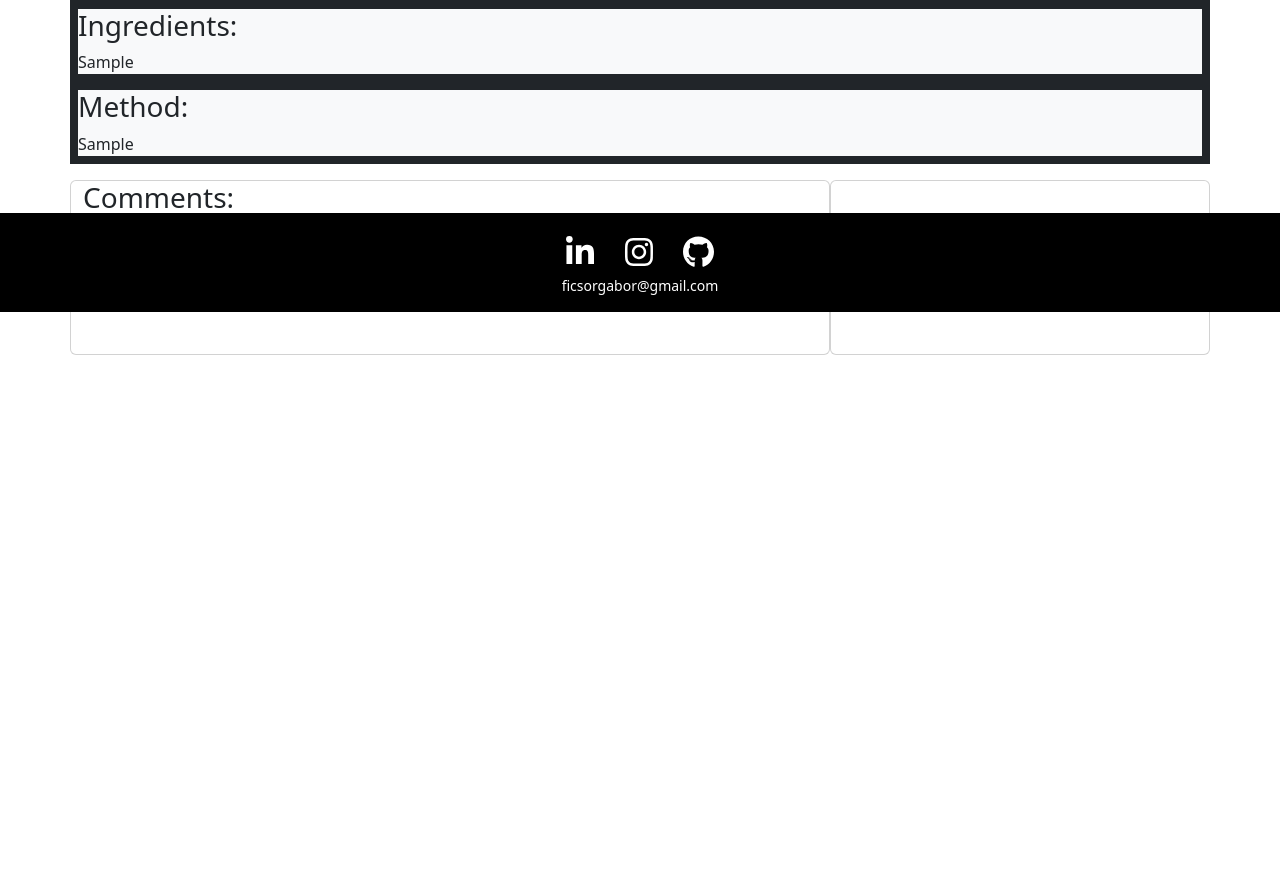
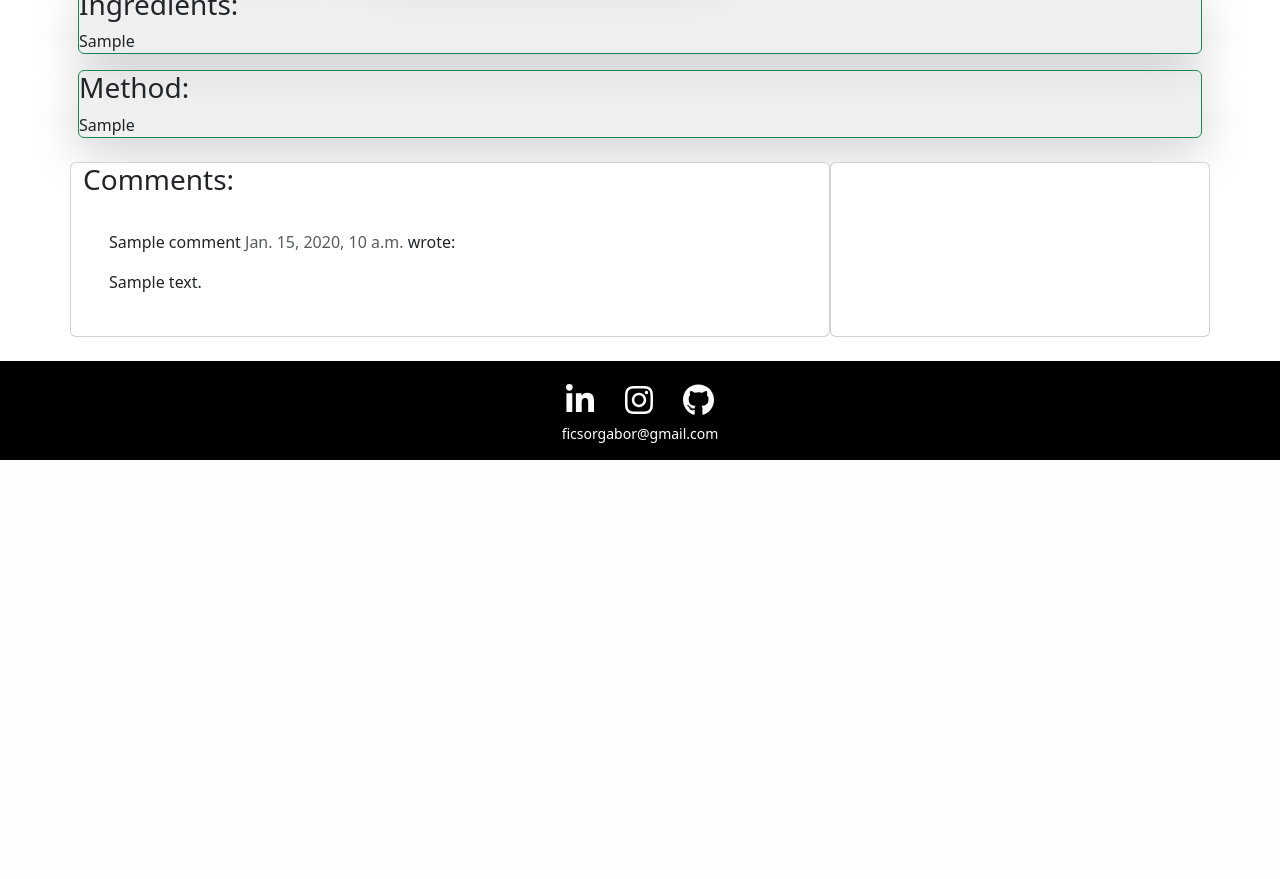
Before and after one commit to GaborFicsor/steezy-spatula, a Django app: a page that uses templates/base.html in a window 1280 px wide. Shown: the part 488-1367 px from the top of the page. After the commit the page ends 948 px from the top, so only its background shows below. Run offline with Django 3.2, Linux system fonts and the light colour scheme; tables that the repository leaves empty hold one stand-in row (values such as "Sample post"); some libraries are stand-ins or nearby versions; some web fonts are replaced.

Commit message:
Add recipe card styling

```diff
--- a/recipes/forms.py
+++ b/recipes/forms.py
@@ -39,5 +39,15 @@ class SaveForm():
         model = Recipe
         fields = ('saved',)
 
-class RecipeFilterForm(forms.Form):
-    name = forms.CharField()
+class RecipeFilterForm(forms.ModelForm):
+    # name = forms.CharField()
+    class Meta:
+        model = Recipe
+        fields = ('recipe_name', 'type', 'difficulty', 'label')
+
+        widgets = {
+            'recipe_name': forms.TextInput(attrs={'class': 'form-control'}),
+            'type': forms.Select(attrs={'class': 'form-control'}),
+            'difficulty': forms.Select(attrs={'class': 'form-control'}),
+            'label': forms.Select(attrs={'class': 'form-control'})
+        }
--- a/recipes/views.py
+++ b/recipes/views.py
@@ -18,6 +18,7 @@ class RecipeList(generic.ListView):
     queryset = Recipe.objects.filter(status=1).order_by('-created_on')
     template_name = 'recipes.html'
     paginate_by = 9
+    form_class = RecipeFilterForm
 
     queryset = Recipe.objects.all()
     context_object_name = 'recipes'
--- a/static/css/steezy.css
+++ b/static/css/steezy.css
@@ -4,7 +4,6 @@
 
 body{
     padding-top: 55px;
-    padding-bottom: 500px;
 }
 
 .header {
--- a/templates/base.html
+++ b/templates/base.html
@@ -56,7 +56,7 @@
     </main>
 
     <!-- Footer-->
-    <footer class="py-3 bg-black fixed-bottom">
+    <footer class="py-3 bg-black">
         <div class="container px-5 text-center">
 
             <a href="" target="_blank" class="btn text-white">
--- a/templates/recipe_detail.html
+++ b/templates/recipe_detail.html
@@ -5,7 +5,7 @@
 <header class="text-white header">
     <div class="container">
         <div class="row">
-            <div class="col-12 my-5 overflow-hidden ">
+            <div class="col-6 my-5 overflow-hidden ">
                 <p class="recipe-detail-title">{{ recipe.recipe_name }}</p>
                 <p>{{ recipe.author }}, {{ recipe.created_on }}</p>
             </div>
@@ -15,28 +15,16 @@
 
 <section>
     <div class="container">
-        <form class="d-inline" action="{% url 'saved' recipe.slug %}" method="POST">
-            {% if user.is_authenticated %}
-            <form class="d-inline" action="{% url 'saved' recipe.slug %}" method="POST">
-                {% csrf_token %}
-                {% if saved %}
-                <button type="submit" name="blogpost_id" value="{{ recipe.slug }}" class="btn-like"><i class="fas fa-heart"></i></button>
-                {% else %}
-                <button type="submit" name="blogpost_id" value="{{ recipe.slug }}" class="btn-like"><i class="far fa-heart"></i></button>
-                {% endif %}
-            </form>
-            {% else %}
-            <span class="text-secondary"><i class="far fa-heart"></i></span>
-            {% endif %}
+
         <div class="row">
-            <div class="col-3 bg-dark p-2">
-                <div class="bg-light">
+            <div class="col-3  p-2">
+                <div class="grey rounded border border-success shadow-lg">
                     <img class="img-thumbnail" src="https://codeinstitute.s3.amazonaws.com/fullstack/blog/default.jpg"
                         alt="">
                 </div>
             </div>
-            <div class="col-9 bg-dark p-2">
-                <div class="bg-light">
+            <div class="col-4  p-2">
+                <div class="grey rounded border border-success shadow-lg">
                     <h3>Details:</h3>
                     <ul>
                         <li>Perfect for {{ recipe.get_type_display }}</li>
@@ -57,11 +45,31 @@
                     </ul>
                 </div>
             </div>
+            <div class="col-5">
+                <div class="container">
+                    <div class="row">
+                        <div class="col-6">like</div>
+                        <div class="col-6">        <form class="d-inline" action="{% url 'saved' recipe.slug %}" method="POST">
+                            {% if user.is_authenticated %}
+                            <form class="d-inline" action="{% url 'saved' recipe.slug %}" method="POST">
+                                {% csrf_token %}
+                                {% if saved %}
+                                <button type="submit" name="blogpost_id" value="{{ recipe.slug }}" class="btn-like"><i class="fas fa-heart"></i></button>
+                                {% else %}
+                                <button type="submit" name="blogpost_id" value="{{ recipe.slug }}" class="btn-like"><i class="far fa-heart"></i></button>
+                                {% endif %}
+                            </form>
+                            {% else %}
+                            <span class="text-secondary"><i class="far fa-heart"></i></span>
+                            {% endif %}</div>
+                    </div>
+                </div>
+            </div>
 
         </div>
         <div class="row">
-            <div class="col-12 bg-dark p-2">
-                <div class="bg-light">
+            <div class="col-12  p-2">
+                <div class="grey rounded border border-success shadow-lg">
                     <div>
                         <h3>Ingredients:</h3>{{ recipe.ingredients|safe }}
                     </div>
@@ -69,8 +77,8 @@
             </div>
         </div>
         <div class="row">
-            <div class="col-12 bg-dark p-2">
-                <div class="bg-light">
+            <div class="col-12  p-2">
+                <div class="grey rounded border border-success shadow-lg">
                     <div>
                         <h3>Method:</h3>{{ recipe.method|safe }}
                     </div>
```
Also changed, not shown: templates/recipes.html (+45 -22 lines).
